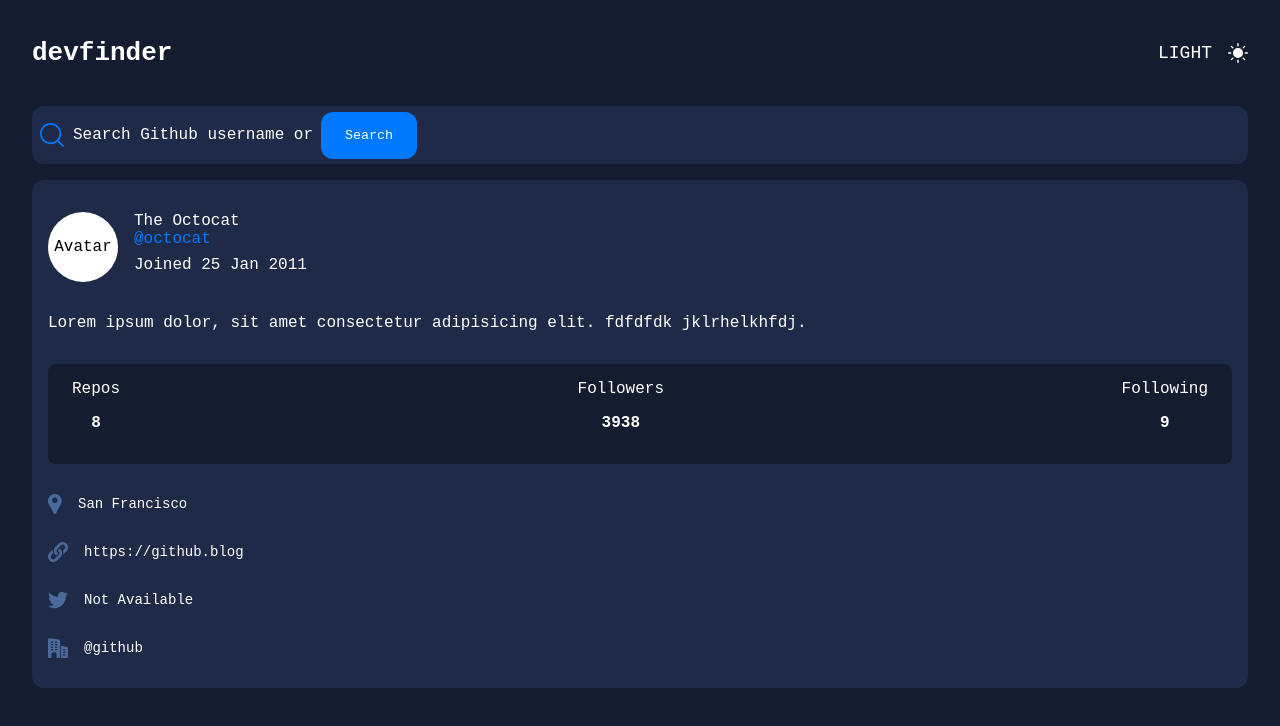
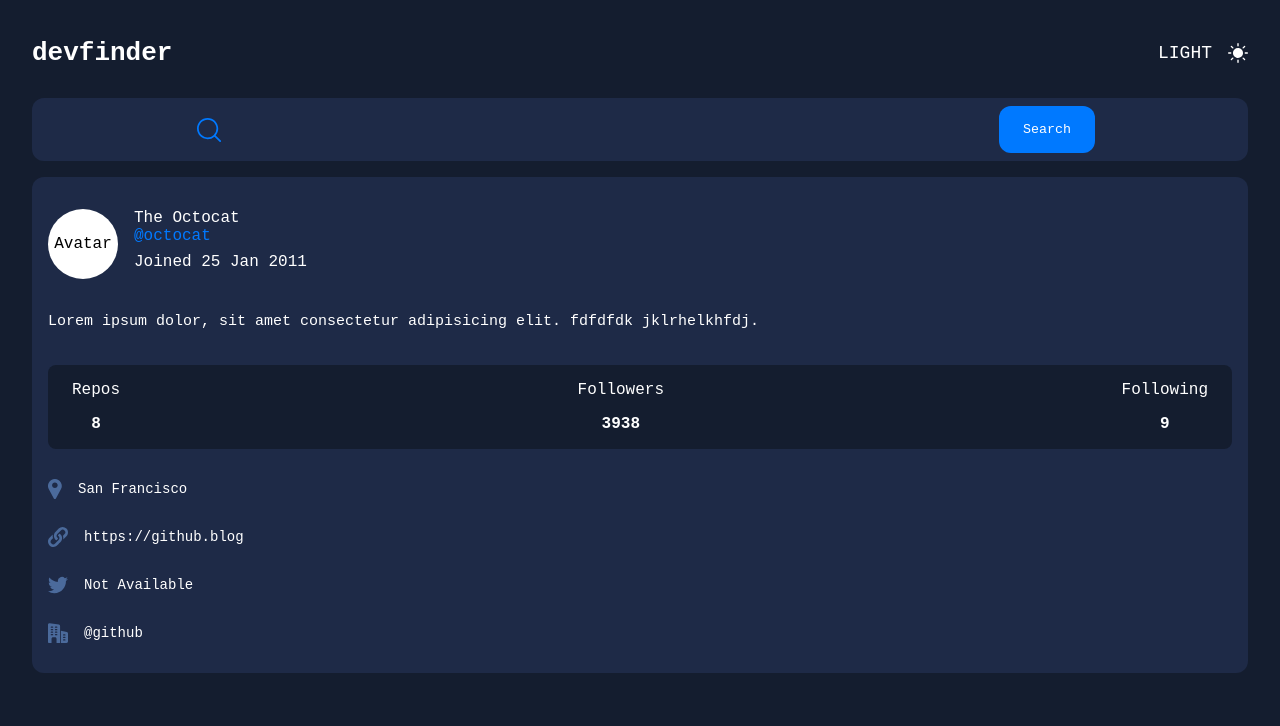
Before and after one commit to AlsoPeters/fm-github-user-search, a Next.js app: page / in a window 1280 px wide. Shown: the top 726 px of the page. Built offline with nearby package versions, Linux system fonts and the light colour scheme.

Commit message:
organized components and fixed layout

```diff
--- /dev/null
+++ b/src/components/Info.tsx
@@ -0,0 +1,21 @@
+export default function Info() {
+  return (
+    <>
+      <div className='flex justify-self-start gap-4 mt-4'>
+        <div className='flex justify-center items-center h-[70px] w-[70px] bg-DM-white rounded-full'>
+          <p className=''>Avatar</p>
+        </div>
+        <div className='flex flex-col'>
+          <div className='text-DM-white'>The Octocat</div>
+          <div className='text-DM-blue mb-2'>@octocat</div>
+          <div className='text-DM-white'>Joined 25 Jan 2011</div>
+        </div>
+      </div>
+
+      <p className='text-white text-[15px] leading-6'>
+        Lorem ipsum dolor, sit amet consectetur adipisicing elit. fdfdfdk
+        jklrhelkhfdj.
+      </p>
+    </>
+  );
+}
--- a/src/components/Main.tsx
+++ b/src/components/Main.tsx
@@ -1,65 +1,15 @@
 import React from 'react';
-import CompanyIcon from '../assets/icon-company.svg';
-import TwitterIcon from '../assets/icon-twitter.svg';
-import WebsiteIcon from '../assets/icon-website.svg';
-import Location from '../assets/icon-location.svg';
+import Stats from './Stats';
+import Social from './Social';
+import Info from './Info';
 
 export default function Main() {
   return (
     <div className='bg-DM-dark-blue rounded-xl my-4 px-4 py-4 flex flex-col gap-4'>
-      <div className='flex justify-self-start gap-4 mt-4'>
-        <div className='flex justify-center items-center h-[70px] w-[70px] bg-DM-white rounded-full'>
-          <p className=''>Avatar</p>
-        </div>
-        <div className='flex flex-col'>
-          <div className='text-DM-white'>The Octocat</div>
-          <div className='text-DM-blue mb-2'>@octocat</div>
-          <div className='text-DM-white'>Joined 25 Jan 2011</div>
-        </div>
-      </div>
+      <Info />
 
-      <p className='text-white'>
-        Lorem ipsum dolor, sit amet consectetur adipisicing elit. fdfdfdk
-        jklrhelkhfdj.
-      </p>
-
-      <div className='flex justify-between px-6 py-4 bg-DM-black rounded-lg text-DM-white text-center'>
-        <div className='flex flex-col'>
-          <div>Repos</div>
-          <p className='font-bold'>8</p>
-        </div>
-
-        <div className='flex flex-col'>
-          <div>Followers</div>
-          <p className='font-bold'>3938</p>
-        </div>
-
-        <div className='flex flex-col'>
-          <div>Following</div>
-          <p className='font-bold'>9</p>
-        </div>
-      </div>
-
-      <section className='flex flex-col text-sm'>
-        <div className='text-DM-white flex items-center gap-4 '>
-          <Location />
-          <p>San Francisco</p>
-        </div>
-        <div className='text-DM-white flex items-center gap-4 '>
-          <WebsiteIcon />
-          <p>https://github.blog</p>
-        </div>
-
-        <div className='text-DM-white flex items-center gap-4 '>
-          <TwitterIcon />
-          <p>Not Available</p>
-        </div>
-
-        <div className='text-DM-white flex items-center gap-4'>
-          <CompanyIcon />
-          <p>@github</p>
-        </div>
-      </section>
+      <Stats />
+      <Social />
     </div>
   );
 }
--- a/src/components/Search.tsx
+++ b/src/components/Search.tsx
@@ -3,10 +3,10 @@
 
 export default function Search() {
   return (
-    <div className='bg-DM-dark-blue rounded-xl gap-2 px-2 py-1 my-2 flex items-center'>
+    <div className='bg-DM-dark-blue rounded-xl justify-around pl-4 flex items-center pr-1'>
       <SearchIcon />
-      <p className='text-DM-white truncate'>Search Github username or </p>
-      <button className='bg-DM-blue border-none py-4 px-6 rounded-xl text-DM-white font-Space'>
+      <input className='text-DM-white caret-DM-blue bg-DM-dark-blue border-none focus:outline-none' />
+      <button className='bg-DM-blue border-none py-4 px-6 rounded-xl my-2 text-DM-white font-Space'>
         Search
       </button>
     </div>
--- /dev/null
+++ b/src/components/Social.tsx
@@ -0,0 +1,29 @@
+import CompanyIcon from '../assets/icon-company.svg';
+import TwitterIcon from '../assets/icon-twitter.svg';
+import WebsiteIcon from '../assets/icon-website.svg';
+import Location from '../assets/icon-location.svg';
+
+export default function Social() {
+  return (
+    <div className='flex flex-col text-sm'>
+      <div className='text-DM-white flex items-center gap-4 '>
+        <Location />
+        <p>San Francisco</p>
+      </div>
+      <div className='text-DM-white flex items-center gap-4 '>
+        <WebsiteIcon />
+        <p>https://github.blog</p>
+      </div>
+
+      <div className='text-DM-white flex items-center gap-4 '>
+        <TwitterIcon />
+        <p>Not Available</p>
+      </div>
+
+      <div className='text-DM-white flex items-center gap-4'>
+        <CompanyIcon />
+        <p>@github</p>
+      </div>
+    </div>
+  );
+}
--- /dev/null
+++ b/src/components/Stats.tsx
@@ -0,0 +1,22 @@
+import React from 'react';
+
+export default function Stats() {
+  return (
+    <div className='flex justify-between px-6 bg-DM-black rounded-lg text-DM-white pt-4'>
+      <div className='flex flex-col items-center '>
+        <div>Repos</div>
+        <p className='font-bold'>8</p>
+      </div>
+
+      <div className='flex flex-col items-center'>
+        <div>Followers</div>
+        <p className='font-bold'>3938</p>
+      </div>
+
+      <div className='flex flex-col items-center'>
+        <div>Following</div>
+        <p className='font-bold'>9</p>
+      </div>
+    </div>
+  );
+}
--- a/src/pages/index.tsx
+++ b/src/pages/index.tsx
@@ -1,7 +1,7 @@
 import type { NextPage } from 'next';
 import Head from 'next/head';
 import Main from '../components/Main';
-import Nav from '../components/nav';
+import Nav from '../components/Nav';
 import Search from '../components/Search';
 
 const Home: NextPage = () => {
```
